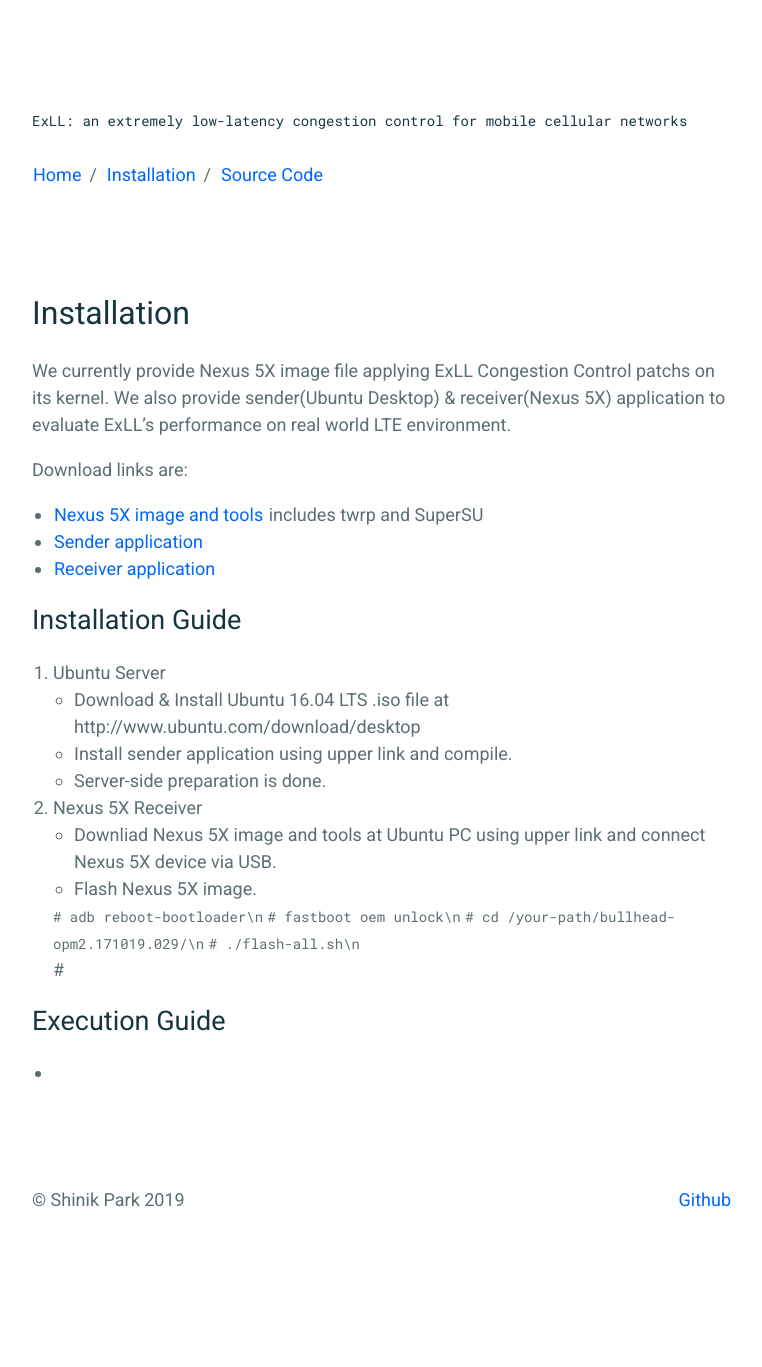
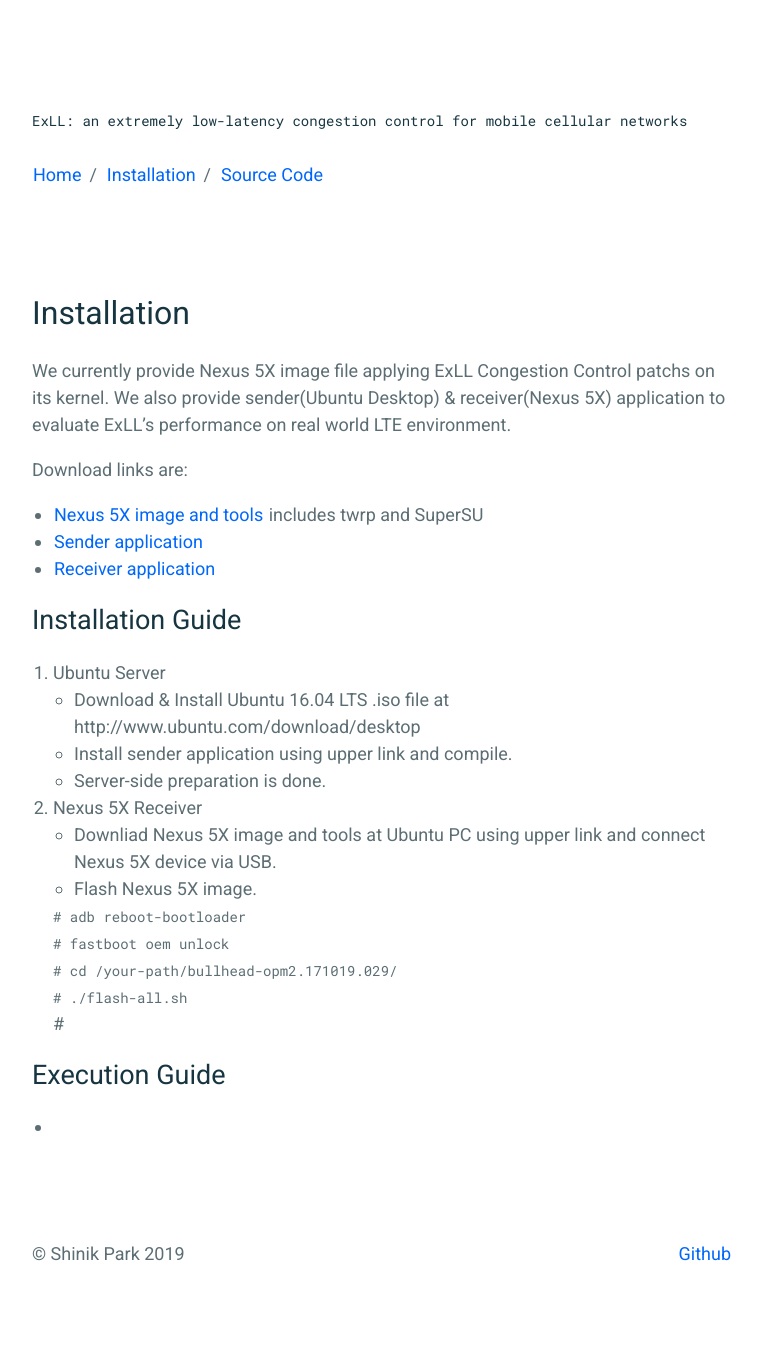
Before and after one commit to msnl/exll, a Jekyll site: the page built from _pages/Installation.md, in a window 1280 px wide. Shown: the whole page, without its empty margins (258-1020 px from the left). Built offline with Jekyll 4.4.1, drawn with Linux system fonts in a browser that asks for light colours; before the commit the page ends 1313 px from its top, so only the background shows below that.

```diff
--- a/_pages/Installation.md
+++ b/_pages/Installation.md
@@ -23,10 +23,13 @@ Download links are:
   - Downliad Nexus 5X image and tools at Ubuntu PC using upper link and connect Nexus 5X device via USB.
   - Flash Nexus 5X image.
 
-    `# adb reboot-bootloader\n`
-    `# fastboot oem unlock\n`
-    `# cd /your-path/bullhead-opm2.171019.029/\n`
-    `# ./flash-all.sh\n`
+    `# adb reboot-bootloader`
+
+    `# fastboot oem unlock`
+
+    `# cd /your-path/bullhead-opm2.171019.029/`
+
+    `# ./flash-all.sh`
 
     \#
 
```
